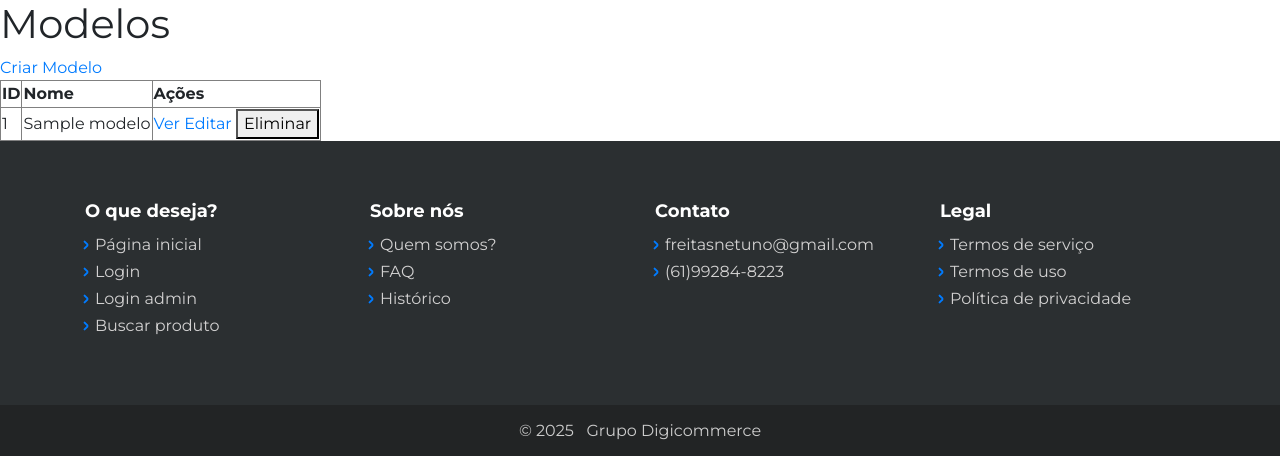
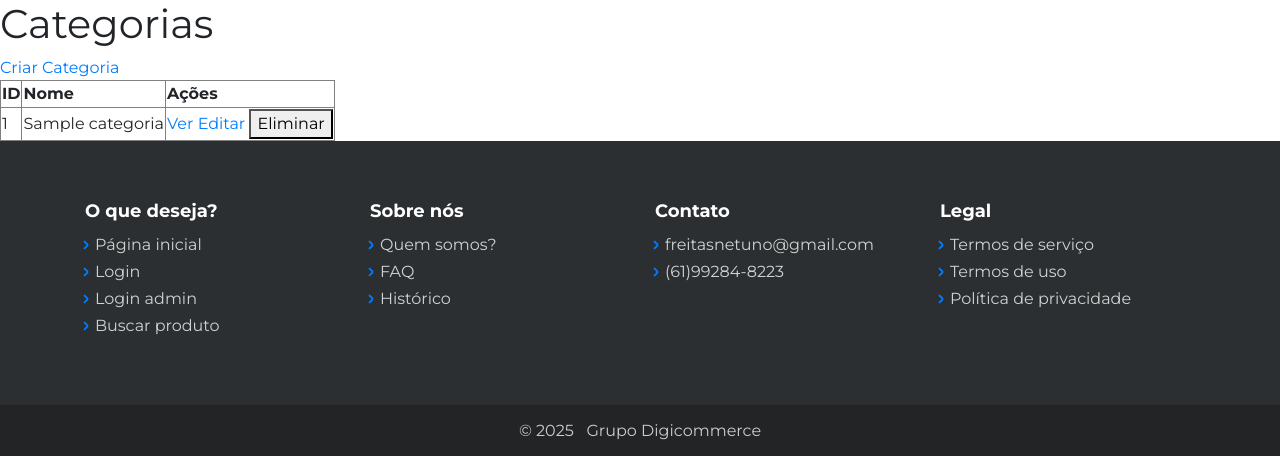
Before and after one commit to netunof/ecommerce, a PHP site: page / in a window 1280 px wide. Shown: the part 100-556 px from the top of the page. Run offline with PHP 8.4, Linux system fonts and the light colour scheme; tables that the repository leaves empty or names only in its code hold one stand-in row (values such as "Sample post"); some libraries are stand-ins or nearby versions.

Commit message:
Remove Modelo

```diff
--- /dev/null
+++ b/app/controllers/CategoriaController.php
@@ -0,0 +1,74 @@
+<?php
+require_once "app/models/CategoriaModel.php";
+class CategoriaController {
+    private $categoriaModel;
+
+    public function __construct() {
+        $this->categoriaModel = new Categoria();
+    }
+
+    public function index() {
+        $categorias = $this->categoriaModel->getAll();
+        require_once 'app/views/categoria/index.php';
+    }
+
+    public function show($id) {
+        $categoria = $this->categoriaModel->find($id);
+        if ($categoria) {
+            require_once 'app/views/categoria/show.php';
+        } else {
+            $this->notFound();
+        }
+    }
+
+    public function create() {
+        if ($_SERVER['REQUEST_METHOD'] === 'POST') {
+            $data = [
+                'categoria_nome' => $_POST['categoria_nome']
+            ];
+
+            if ($this->categoriaModel->create($data)) {
+                header('Location: /categoria');
+            } else {
+                die('Erro ao criar');
+            }
+        } else {
+            require_once 'app/views/categoria/create.php';
+        }
+    }
+
+    public function edit($id) {
+        if ($_SERVER['REQUEST_METHOD'] === 'POST') {
+            $data = [
+                'categoria_nome' => $_POST['categoria_nome']
+            ];
+
+            if ($this->categoriaModel->update($id, $data)) {
+                header('Location: /categoria/' . $id);
+            } else {
+                die('Erro ao modificar');
+            }
+        } else {
+            $categoria = $this->categoriaModel->find($id);
+            if ($categoria) {
+                require_once 'app/views/categoria/edit.php';
+            } else {
+                $this->notFound();
+            }
+        }
+    }
+
+    public function delete($id) {
+        if ($this->categoriaModel->delete($id)) {
+            header('Location: /categoria');
+        } else {
+            die('Erro ao apagar');
+        }
+    }
+
+    private function notFound() {
+        http_response_code(404);
+        echo "404 - Categoria não encontrado``";
+        exit();
+    }
+}
--- a/app/controllers/ModeloController.php
+++ /dev/null
@@ -1,74 +0,0 @@
-<?php
-require_once "app/models/ModeloModel.php";
-class ModeloController {
-    private $modeloModel;
-
-    public function __construct() {
-        $this->modeloModel = new Modelo();
-    }
-
-    public function index() {
-        $modelos = $this->modeloModel->getAll();
-        require_once 'app/views/modelo/index.php';
-    }
-
-    public function show($id) {
-        $modelo = $this->modeloModel->find($id);
-        if ($modelo) {
-            require_once 'app/views/modelo/show.php';
-        } else {
-            $this->notFound();
-        }
-    }
-
-    public function create() {
-        if ($_SERVER['REQUEST_METHOD'] === 'POST') {
-            $data = [
-                'modelo_nome' => $_POST['modelo_nome']
-            ];
-
-            if ($this->modeloModel->create($data)) {
-                header('Location: /modelo');
-            } else {
-                die('Erro ao criar');
-            }
-        } else {
-            require_once 'app/views/modelo/create.php';
-        }
-    }
-
-    public function edit($id) {
-        if ($_SERVER['REQUEST_METHOD'] === 'POST') {
-            $data = [
-                'modelo_nome' => $_POST['modelo_nome']
-            ];
-
-            if ($this->modeloModel->update($id, $data)) {
-                header('Location: /modelo/' . $id);
-            } else {
-                die('Erro ao modificar');
-            }
-        } else {
-            $modelo = $this->modeloModel->find($id);
-            if ($modelo) {
-                require_once 'app/views/modelo/edit.php';
-            } else {
-                $this->notFound();
-            }
-        }
-    }
-
-    public function delete($id) {
-        if ($this->modeloModel->delete($id)) {
-            header('Location: /modelo');
-        } else {
-            die('Erro ao apagar');
-        }
-    }
-
-    private function notFound() {
-        http_response_code(404);
-        echo "404 - Modelo não encontrado``";
-        exit();
-    }
-}
--- /dev/null
+++ b/app/models/CategoriaModel.php
@@ -0,0 +1,45 @@
+<?php
+require_once "config/database.php";
+
+class Categoria {
+    private $db;
+
+    public function __construct() {
+        $this->db = Database::getInstance();
+    }
+
+    public function getAll() {
+        $query = $this->db->query("SELECT * FROM categoria ORDER BY categoria_nome");
+        return $query->fetchAll(PDO::FETCH_OBJ);
+    }
+
+    public function find($id) {
+        $query = $this->db->prepare("SELECT * FROM categoria WHERE categoria_id = :categoria_id");
+        $query->execute([':categoria_id' => $id]);
+        return $query->fetch(PDO::FETCH_OBJ);
+    }
+
+    public function create($data) {
+        $query = $this->db->prepare("INSERT INTO categoria (categoria_nome, created_at)
+        VALUES (:categoria_nome, CURRENT_TIMESTAMP)");
+        return $query->execute([
+            ':categoria_nome' => $data['categoria_nome']
+        ]);
+    }
+
+    public function update($id, $data) {
+        $query = $this->db->prepare("UPDATE categorias
+        SET categoria_nome = :categoria_nome
+        WHERE categoria_id = :categoria_id");
+        return $query->execute([
+            ':categoria_id' => $id,
+            ':categoria_nome' => $data['categoria_nome']
+        ]);
+    }
+
+    public function delete($id) {
+        $query = $this->db->prepare("DELETE FROM categoria WHERE categoria_id = :categoria_id");
+        return $query->execute([':categoria_id' => $id]);
+    }
+
+}
--- a/app/models/ModeloModel.php
+++ /dev/null
@@ -1,45 +0,0 @@
-<?php
-require_once "config/database.php";
-
-class Modelo {
-    private $db;
-
-    public function __construct() {
-        $this->db = Database::getInstance();
-    }
-
-    public function getAll() {
-        $query = $this->db->query("SELECT * FROM modelo ORDER BY modelo_nome");
-        return $query->fetchAll(PDO::FETCH_OBJ);
-    }
-
-    public function find($id) {
-        $query = $this->db->prepare("SELECT * FROM modelo WHERE modelo_id = :modelo_id");
-        $query->execute([':modelo_id' => $id]);
-        return $query->fetch(PDO::FETCH_OBJ);
-    }
-
-    public function create($data) {
-        $query = $this->db->prepare("INSERT INTO modelo (modelo_nome, created_at)
-        VALUES (:modelo_nome, CURRENT_TIMESTAMP)");
-        return $query->execute([
-            ':modelo_nome' => $data['modelo_nome']
-        ]);
-    }
-
-    public function update($id, $data) {
-        $query = $this->db->prepare("UPDATE modelos
-        SET modelo_nome = :modelo_nome
-        WHERE modelo_id = :modelo_id");
-        return $query->execute([
-            ':modelo_id' => $id,
-            ':modelo_nome' => $data['modelo_nome']
-        ]);
-    }
-
-    public function delete($id) {
-        $query = $this->db->prepare("DELETE FROM modelo WHERE modelo_id = :modelo_id");
-        return $query->execute([':modelo_id' => $id]);
-    }
-
-}
--- a/app/views/modelo/create.php
+++ b/app/views/categoria/create.php
@@ -4,11 +4,11 @@
     <section class="clean-block clean-form dark" style="margin:20px auto 0px auto;padding-bottom:30px;">
         <div class="container" style="margin:0px auto;">
             <div class="block-heading" style="padding-top:30px;padding-bottom:30px;margin-bottom:0px;">
-                <h2 class="text-center text-info">Cadastrar Modelo</h2>
+                <h2 class="text-center text-info">Cadastrar Categoria</h2>
             </div>
             <form action="#" method="POST">
                 <div class="form-group">
-                    <label for="modelo_nome">Nome</label><input class="form-control item" type="text" id="modelo_nome" name="modelo_nome" required>
+                    <label for="categoria_nome">Nome</label><input class="form-control item" type="text" id="categoria_nome" name="categoria_nome" required>
                 </div>
                 <button class="btn btn-primary btn-block" type="submit">Cadastrar</button>
                 <button class="btn btn-danger btn-block" type="reset">Limpar</button>
--- /dev/null
+++ b/app/views/categoria/index.php
@@ -0,0 +1,27 @@
+<?php include_once __DIR__.'/../layout/cabecalho.php';?>
+
+<h1>Categorias</h1>
+    <a href="/categoria/create">Criar Categoria</a>
+
+    <table border="1">
+        <tr>
+            <th>ID</th>
+            <th>Nome</th>
+            <th>Ações</th>
+        </tr>
+        <?php foreach ($categorias as $categoria): ?>
+        <tr>
+            <td><?= $categoria->categoria_id ?></td>
+            <td><?= htmlspecialchars($categoria->categoria_nome) ?></td>
+            <td>
+                <a href="/categorias/<?= $categoria->categoria_id ?>">Ver</a>
+                <a href="/categorias/<?= $categoria->categoria_id ?>/edit">Editar</a>
+                <form action="/categorias/<?= $categoria->categoria_id ?>/delete" method="POST" style="display:inline;">
+                    <button type="submit">Eliminar</button>
+                </form>
+            </td>
+        </tr>
+        <?php endforeach; ?>
+    </table>
+
+<?php include_once __DIR__ . '/../layout/rodape.php'; ?>
--- a/app/views/modelo/index.php
+++ /dev/null
@@ -1,27 +0,0 @@
-<?php include_once __DIR__.'/../layout/cabecalho.php';?>
-
-<h1>Modelos</h1>
-    <a href="/modelo/create">Criar Modelo</a>
-
-    <table border="1">
-        <tr>
-            <th>ID</th>
-            <th>Nome</th>
-            <th>Ações</th>
-        </tr>
-        <?php foreach ($modelos as $modelo): ?>
-        <tr>
-            <td><?= $modelo->modelo_id ?></td>
-            <td><?= htmlspecialchars($modelo->modelo_nome) ?></td>
-            <td>
-                <a href="/modelos/<?= $modelo->modelo_id ?>">Ver</a>
-                <a href="/modelos/<?= $modelo->modelo_id ?>/edit">Editar</a>
-                <form action="/modelos/<?= $modelo->modelo_id ?>/delete" method="POST" style="display:inline;">
-                    <button type="submit">Eliminar</button>
-                </form>
-            </td>
-        </tr>
-        <?php endforeach; ?>
-    </table>
-
-<?php include_once __DIR__ . '/../layout/rodape.php'; ?>
--- a/index.php
+++ b/index.php
@@ -1,35 +1,35 @@
 <?php
 require_once 'config/database.php';
 require_once 'app/controllers/MarcaController.php';
-require_once 'app/controllers/ModeloController.php';
+require_once 'app/controllers/CategoriaController.php';
 require_once 'app/controllers/ProdutoController.php';
 
 $request = $_SERVER['REQUEST_URI'];
 $produtoController = new ProdutoController();
 $marcaController = new MarcaController();
-$modeloController = new ModeloController();
+$categoriaController = new CategoriaController();
 
 switch ($request) {
 #MODELOS
     case '':
     case '/':
-        $modeloController->index();
+        $categoriaController->index();
         break;
 
-    case preg_match('/^\/modelo\/create\/?$/', $request) ? true : false:
-        $modeloController->create();
+    case preg_match('/^\/categoria\/create\/?$/', $request) ? true : false:
+        $categoriaController->create();
         break;
 
-    case preg_match('/^\/modelos\/(\d+)\/?$/', $request, $matches) ? true : false:
-        $modeloController->show($matches[1]);
+    case preg_match('/^\/categorias\/(\d+)\/?$/', $request, $matches) ? true : false:
+        $categoriaController->show($matches[1]);
         break;
 
-    case preg_match('/^\/modelos\/(\d+)\/edit\/?$/', $request, $matches) ? true : false:
-        $modeloController->edit($matches[1]);
+    case preg_match('/^\/categorias\/(\d+)\/edit\/?$/', $request, $matches) ? true : false:
+        $categoriaController->edit($matches[1]);
         break;
 
-    case preg_match('/^\/modelos\/(\d+)\/delete\/?$/', $request, $matches) ? true : false:
-        $modeloController->delete($matches[1]);
+    case preg_match('/^\/categorias\/(\d+)\/delete\/?$/', $request, $matches) ? true : false:
+        $categoriaController->delete($matches[1]);
         break;
 #PRODUTOS
     case '/produtos':
```
Also changed, not shown: app/views/categoria/edit.php (added), app/views/categoria/show.php (added).
